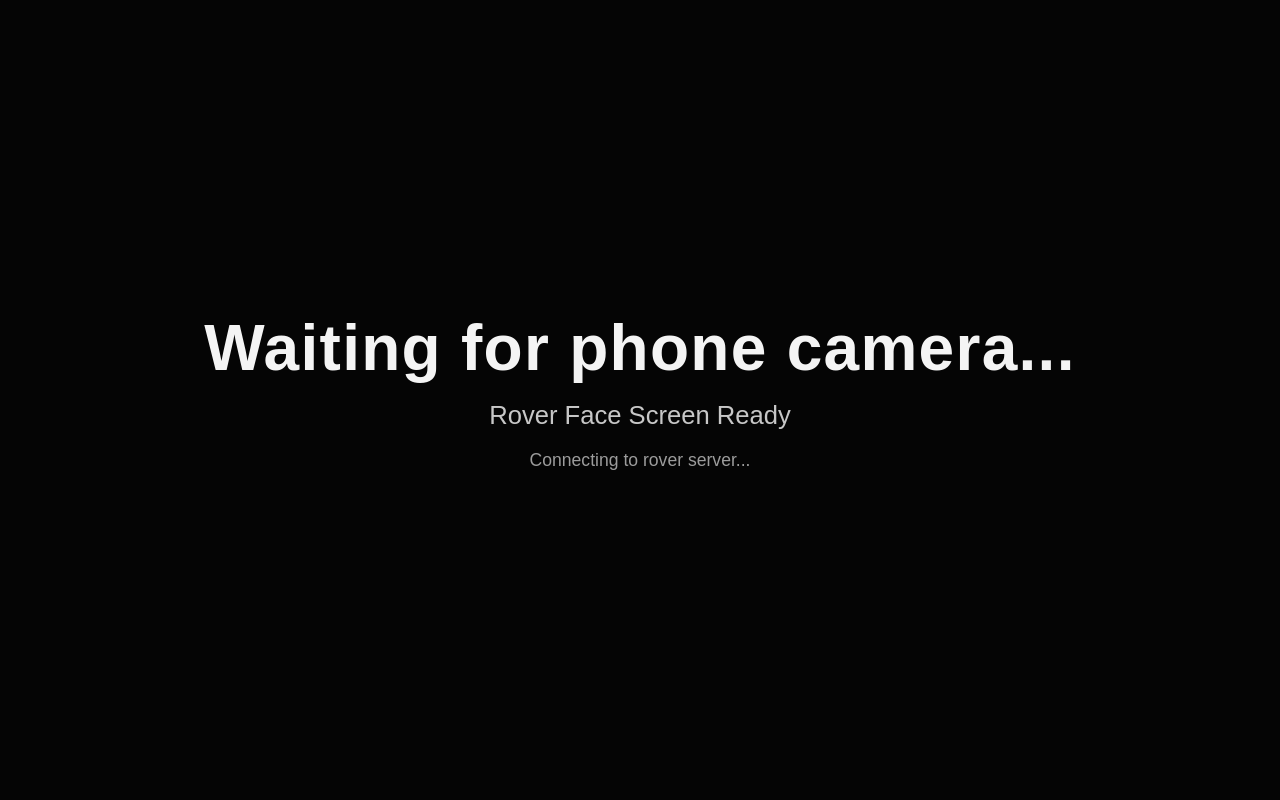
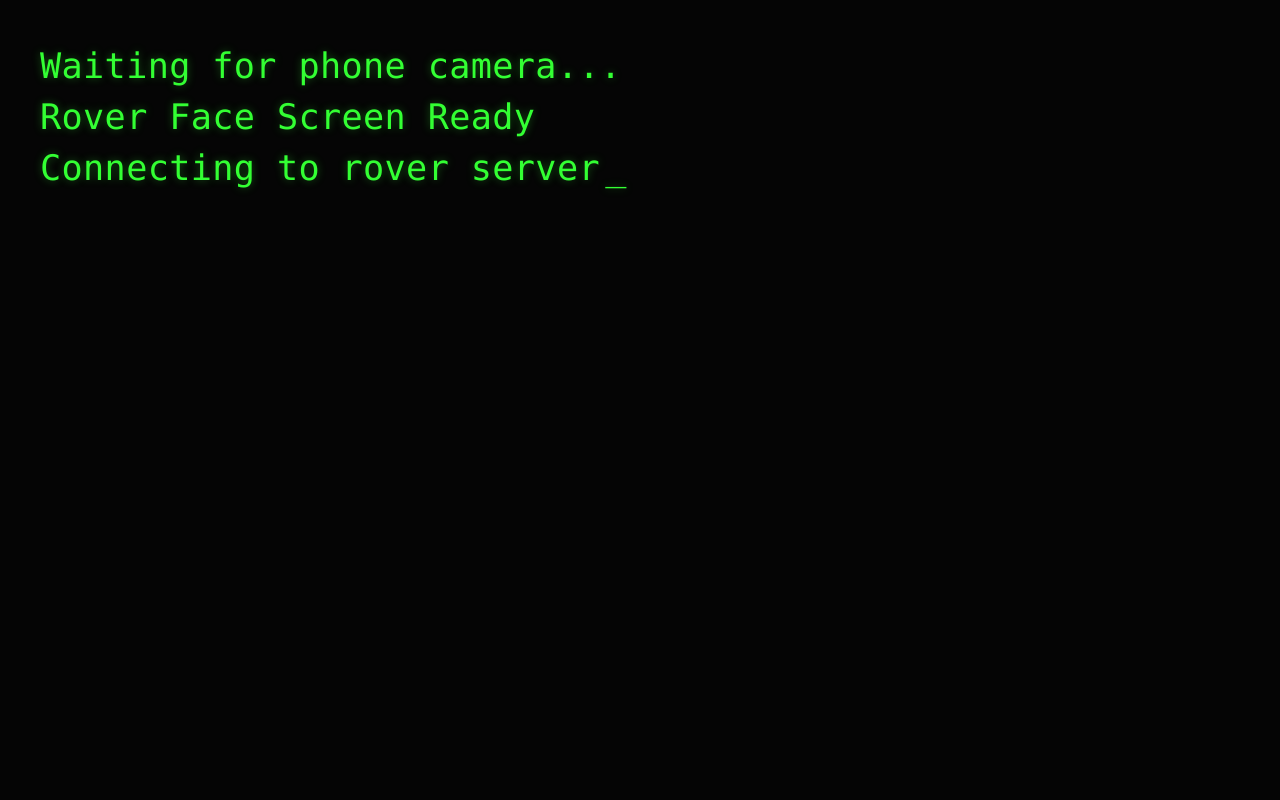
Before and after one commit to qwesl1123/Kitty-Rover, a Flask app: page /face-screen in a window 1280 px wide. Run offline with Flask 3, Linux system fonts and the light colour scheme; some libraries are stand-ins or nearby versions.

Commit message:
Update face_screen.html

```diff
--- a/templates/face_screen.html
+++ b/templates/face_screen.html
@@ -13,15 +13,11 @@
       height: 100%;
       background: #050505;
       color: #f4f4f4;
-      font-family: Arial, Helvetica, sans-serif;
+      font-family: "JetBrains Mono", ui-monospace, "SF Mono", Menlo, Consolas, monospace;
     }
     body {
       position: relative;
-      display: flex;
-      align-items: center;
-      justify-content: center;
-      text-align: center;
-      padding: 2rem;
+      padding: 2.5rem 2.5rem;
       overflow: hidden;
     }
     #faceVideo {
@@ -36,30 +32,49 @@
     }
     body.video-active #faceVideo { opacity: 1; }
     body.video-active .wrap { opacity: 0; pointer-events: none; }
-    .wrap { max-width: 900px; }
-    h1 {
-      margin: 0 0 1rem;
-      font-size: clamp(2rem, 5vw, 4rem);
-      font-weight: 700;
-      letter-spacing: 0.02em;
+
+    /* CLI terminal aesthetic — top-left, green phosphor, monospace.
+       Larger than real terminal text so it reads from across the room. */
+    .wrap {
+      position: relative;
+      max-width: none;
+      text-align: left;
+      color: #33ff33;
+      font-size: clamp(1.6rem, 3.2vw, 2.2rem);
+      line-height: 1.45;
+      font-weight: 500;
+      letter-spacing: 0.01em;
+      text-shadow: 0 0 8px rgba(51, 255, 51, 0.35);
+      transition: opacity 120ms ease-in-out;
     }
-    .sub {
+    .wrap > * {
       margin: 0;
-      font-size: clamp(1rem, 2.2vw, 1.6rem);
-      color: #c7c7c7;
+      padding: 0;
+      font-size: inherit;
+      font-weight: inherit;
+      color: inherit;
+      letter-spacing: inherit;
     }
-    .status {
-      margin-top: 1.25rem;
-      font-size: clamp(0.9rem, 1.6vw, 1.1rem);
-      color: #9c9c9c;
+
+    /* Status line gets the blinking cursor (bulletproof: visibility + step-end,
+       same pattern that survives iOS Low Power Mode throttling). */
+    #faceScreenConnectionStatus::after {
+      content: "_";
+      display: inline-block;
+      margin-left: 0.15em;
+      animation: cliCursorBlink 1.06s step-end infinite;
     }
-    .message {
-      margin-top: 2rem;
-      min-height: 3.5rem;
-      font-size: clamp(1.8rem, 4vw, 3.2rem);
-      font-weight: 700;
-      letter-spacing: 0.01em;
-      color: #7dd3fc;
+
+    @keyframes cliCursorBlink {
+      from, 49.9% { visibility: visible; }
+      50%, to     { visibility: hidden; }
+    }
+
+    @media (prefers-reduced-motion: reduce) {
+      #faceScreenConnectionStatus::after {
+        animation: none;
+        visibility: visible;
+      }
     }
   </style>
 </head>
@@ -67,8 +82,8 @@
   <video id="faceVideo" autoplay muted playsinline></video>
   <main class="wrap" role="main" aria-live="polite">
     <h1>Waiting for phone camera...</h1>
-    <p class="sub">Rover Face Screen Ready</p>
-    <p id="faceScreenConnectionStatus" class="status">Connecting to rover server...</p>
+    <p>Rover Face Screen Ready</p>
+    <p id="faceScreenConnectionStatus">Connecting to rover server</p>
   </main>
 
   <script src="https://cdn.socket.io/4.7.5/socket.io.min.js"></script>
```
